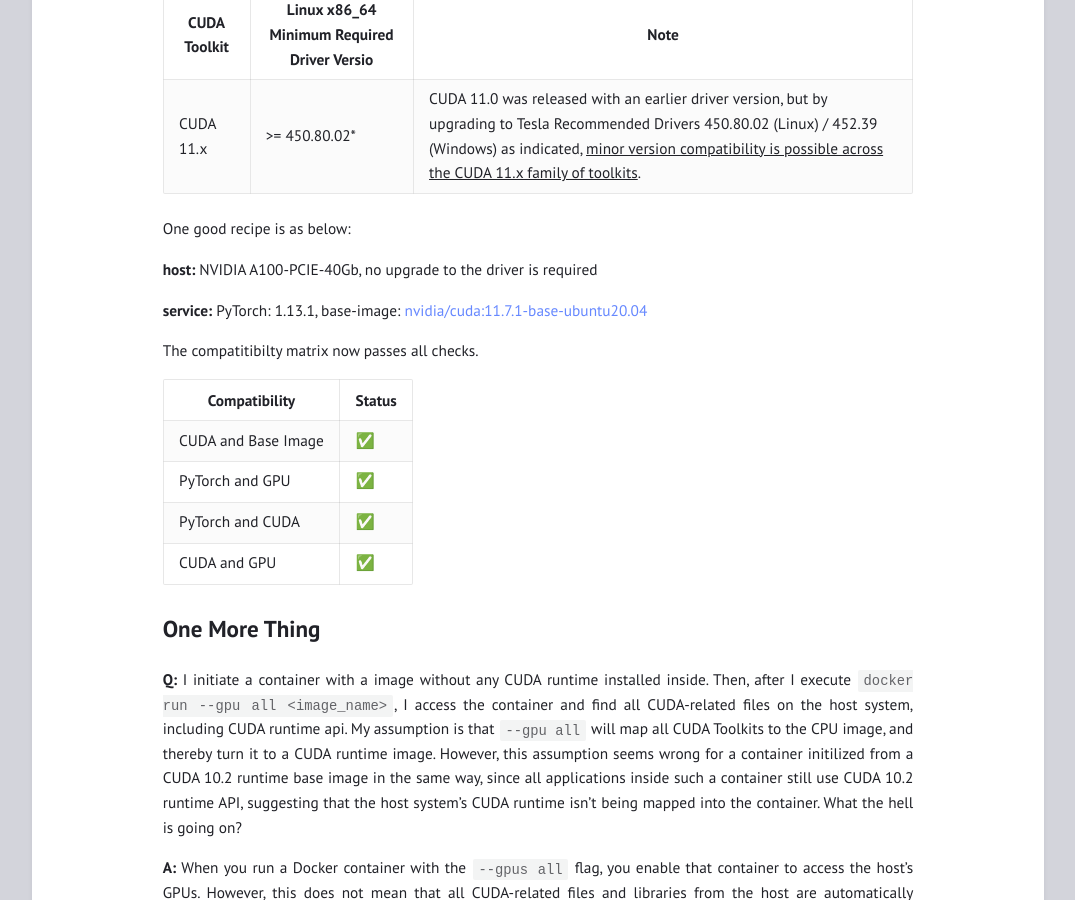
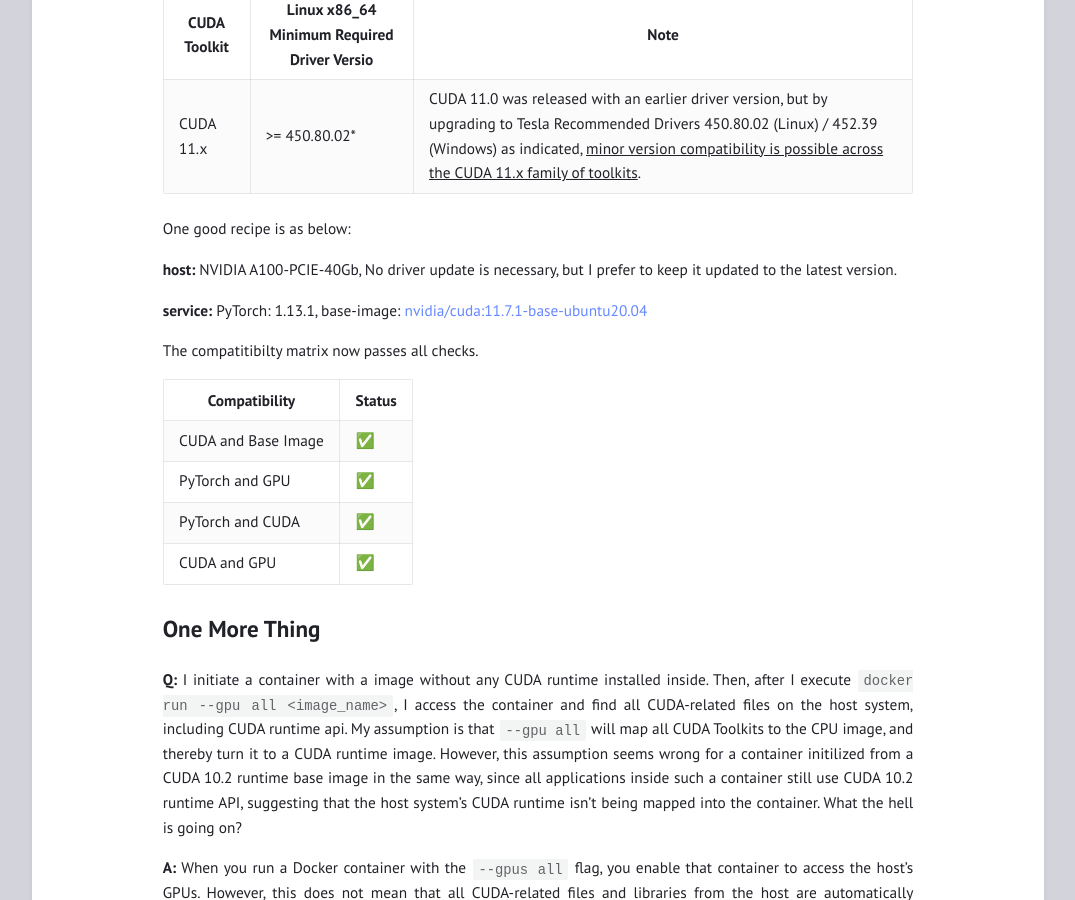
Before and after one commit to NormXU/NormXU.github.io, a Jekyll site: the page built from _posts/2023-08-30-compatibility.md, in a window 1280 px wide and 900 px high, scrolled down 5802 px. Shown: the whole window, without its empty margins (102-1177 px from the left). Built offline with Jekyll 4.4.1, drawn with Linux system fonts in a browser that asks for light colours.

Commit message:
[blog] fix some claim

```diff
--- a/_posts/2023-08-30-compatibility.md
+++ b/_posts/2023-08-30-compatibility.md
@@ -181,7 +181,7 @@ Since current PyTorch fails to be compatible with A100, we might want to upgrade
 
 One good recipe is as below:
 
-**host:** NVIDIA A100-PCIE-40Gb, no upgrade to the driver is required
+**host:** NVIDIA A100-PCIE-40Gb, No driver update is necessary, but I prefer to keep it updated to the latest version.
 
 **service:** PyTorch: 1.13.1, base-image: [nvidia/cuda:11.7.1-base-ubuntu20.04](https://hub.docker.com/layers/nvidia/cuda/11.7.1-base-ubuntu20.04/images/sha256-335148f1f4b11529269e668ff3ac57667e5f21458d7f461fd70d667699cf7819?context=explore)
 
```
